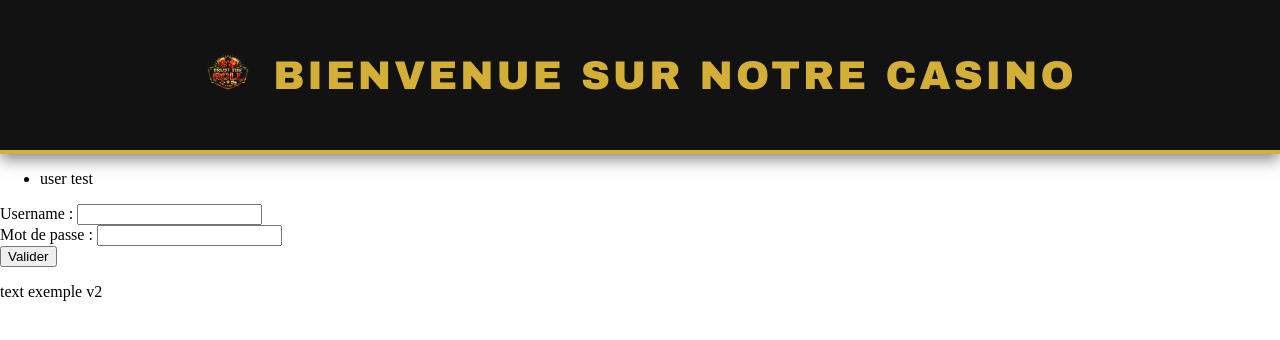
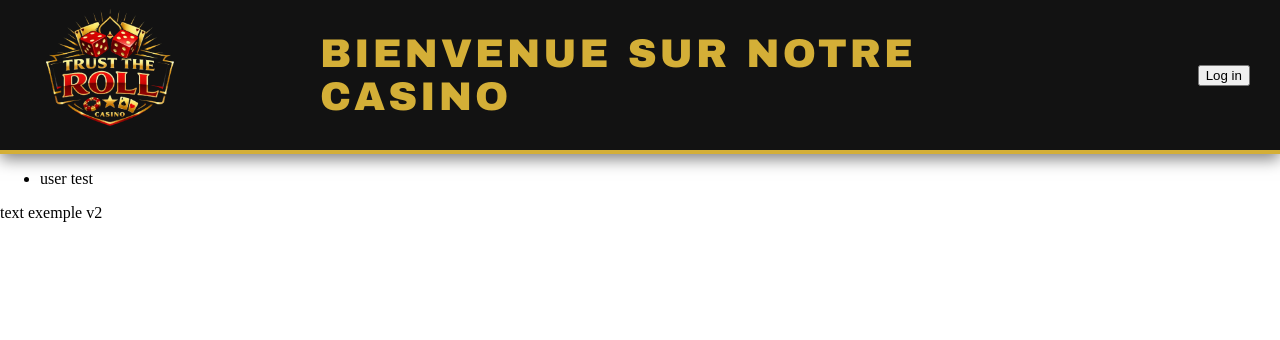
Before and after one commit to slacroix23/Projet_UE2_2, a Flask app: page / in a window 1280 px wide. Shown: the top 340 px of the page. Run offline with Flask 3, Linux system fonts and the light colour scheme; data comes from the database, SQL or seed files in the repository.

Commit message:
début bouton interactif , logo bandeau+ modif css

```diff
--- a/static/index.css
+++ b/static/index.css
@@ -5,23 +5,44 @@ body {
 
 .casino-header {
     display: flex;
-    justify-content: center;
+    justify-content: space-between; /* logo à gauche, texte centré */
     align-items: center;
     height: 150px;
     background-color: #121212;
     border-bottom: 4px solid #d4af37; /* Ligne dorée */
     box-shadow: 0 5px 15px rgba(0,0,0,0.5);
+    position: relative; /* permet de centrer le texte indépendamment */
+    padding: 0 30px;
+}
+
+.logo img {
+    height: 160px;   /* ajuste la taille */
 }
 
 .bandeau {
+    position: absolute; /* détache du flux flex */
+    left: 50%;
+    transform: translateX(-50%); /* centre horizontalement */
     color: #d4af37;
     font-family: 'Arial Black', sans-serif;
     font-size: 2.5rem;
     text-transform: uppercase;
-    letter-spacing: 3px
+    letter-spacing: 3px;
 }
 
-.logo img {
-    height: 50px;         /* Ajuste la hauteur selon tes besoins */
-    margin-right: 20px
+.login-button {
+    position: absolute;
+    top: 20px;
+    right: 30px;
 }
+
+.login-form {
+    position: absolute;
+    top: 60px;
+    right: 30px;
+    background-color: rgba(0,0,0,0.8);
+    padding: 15px;
+    border: 2px solid #d4af37;
+    border-radius: 10px;
+    color: #ffd700;
+}
--- a/templates/index.html
+++ b/templates/index.html
@@ -4,8 +4,8 @@
 <head>
     <meta charset="UTF-8">
     <meta name="viewport" content="width=device-width, initial-scale=1.0">
-    <!--<link rel="stylesheet" href="{{ url_for('static', filename='index.css') }}">-->
-    <link rel="stylesheet" href="../static/index.css">
+    <!-- Utilise url_for pour charger ton CSS -->
+    <link rel="stylesheet" href="{{ url_for('static', filename='index.css') }}">
     <title>Casino</title>
 </head>
 
@@ -15,7 +15,9 @@
             <img src="{{ url_for('static', filename='logo.png') }}" alt="Logo" />
         </div>
         <div class="bandeau">Bienvenue sur notre Casino</div>
+        <button onclick="toggleLoginForm()">Log in</button>
     </header>
+
     <ul>
         <!--integration de python (temporaire)-->
         {% for user in users %}
@@ -23,6 +25,8 @@
         {% endfor %}
     </ul>
 
+    <!-- Formulaire caché par défaut -->
+    <div id="login-form" class="login-form" style="display: none;">
         <form action="/login" method="POST">
             <label for="username">Username :</label>
             <input type="text" id="username" name="username" required autocomplete="username">
@@ -33,11 +37,24 @@
             <br>
 
             <button type="submit">Valider</button>
+        </form>
     </div>
+
     <footer>
         <p>text exemple v2</p>
     </footer>
 
+    <!-- Script pour afficher/masquer le formulaire -->
+    <script>
+        function toggleLoginForm() {
+            const form = document.getElementById("login-form");
+            if (form.style.display === "none") {
+                form.style.display = "block";
+            } else {
+                form.style.display = "none";
+            }
+        }
+    </script>
 </body>
 
 </html>
```
Also changed, not shown: static/logo(1).png (deleted). Lines whose indentation alone changed are shown as unchanged.
